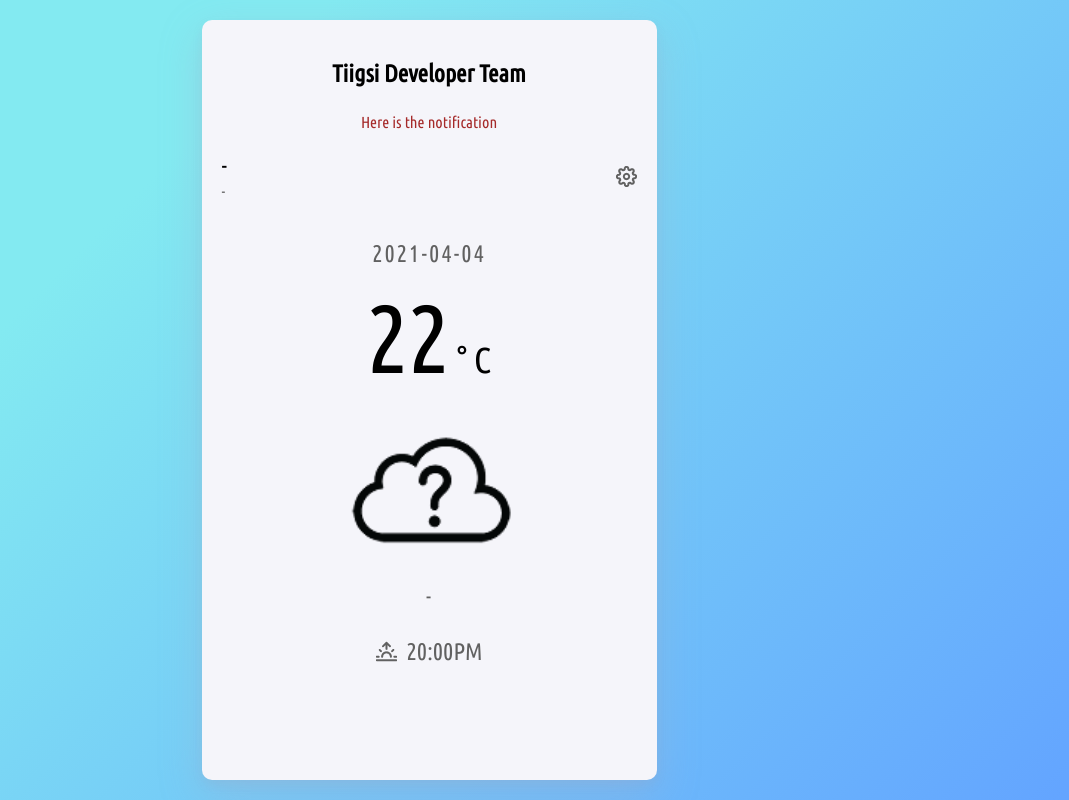
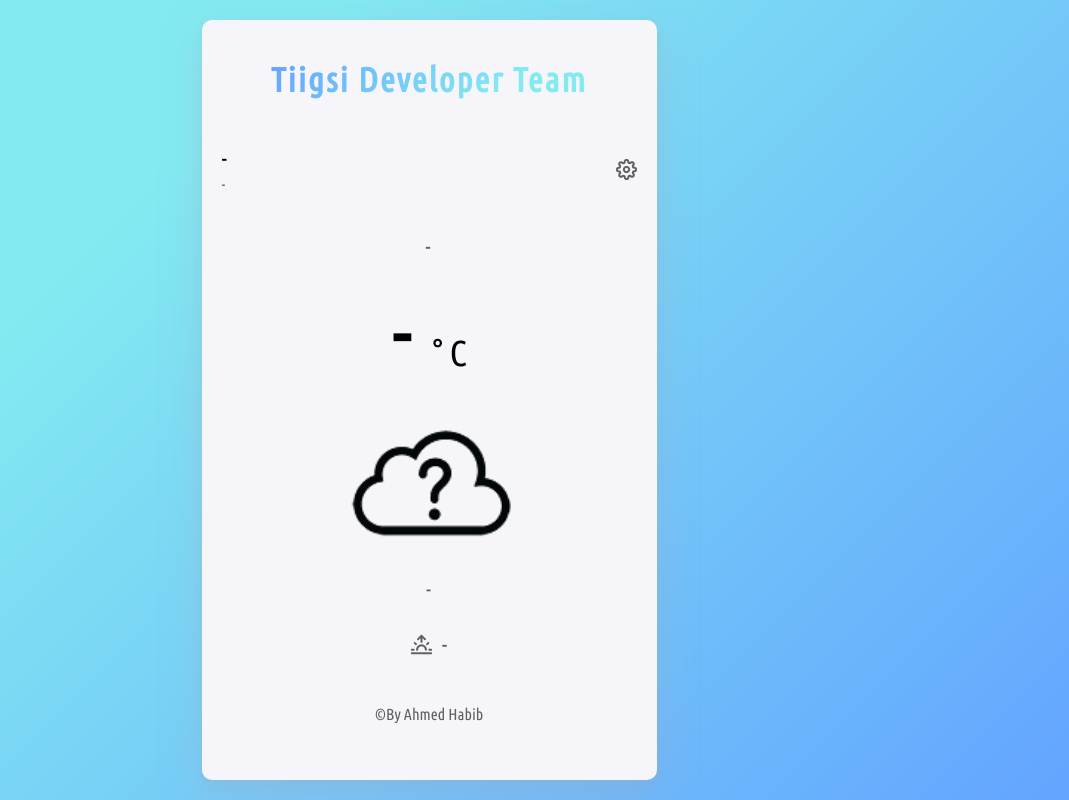
Before and after one commit to 4hmedhabib/WeatherApp, a plain HTML site: page index.html in a window 1280 px wide. Shown: the whole page, without its empty margins (211-1280 px from the left). Drawn offline with Linux system fonts and the light colour scheme; a web font is replaced by a local one.

Commit message:
delete files that is not necessary

```diff
--- a/css/old.css
+++ /dev/null
@@ -1,98 +0,0 @@
-* {
-    font-family: "Rimouski";
-    padding: 0;
-    margin: 0;
-}
-
-body {
-    height: 100vh;
-    display: flex;
-    justify-content: center;
-    align-items: center;
-    background-color: #63a4ff;
-    background-image: linear-gradient(315deg, #63a4ff 0%, #83eaf1 74%);
-}
-
-.container {
-    width: 50%;
-    height: 50vh;
-    padding: 0 40px;
-    border-radius: 30px;
-    background-color: #f5f5fa;
-    box-shadow: 0 5px 10px rgba(154, 160, 185, 0.15), 0 15px 40px rgba(166, 173, 201, 0.35);
-}
-
-.container .title {
-    margin: 30px 0 15px 0;
-}
-
-.container .title h2 {
-    font-size: 40px;
-    text-align: center;
-    background: -webkit-linear-gradient(315deg, #63a4ff 0%, #83eaf1 74%);
-    -webkit-background-clip: text;
-    -webkit-text-fill-color: transparent;
-}
-
-.container .notification {
-    display: flex;
-    justify-content: center;
-    align-items: center;
-    /* width: 50%; */
-    font-size: 22px;
-    color: rgb(235, 88, 88);
-    padding: 10px;
-}
-
-.container .weather-container {
-    display: flex;
-    flex-direction: row;
-    justify-content: space-between;
-    margin-top: 20px;
-}
-
-.container .weather-container .left-side {
-    display: flex;
-    flex-direction: column;
-    justify-content: center;
-    align-items: center;
-    margin-right: 50px;
-}
-
-.container .weather-container .left-side .main {
-    display: flex;
-    justify-content: center;
-    align-items: center;
-    /* background: grey; */
-    position: relative;
-}
-
-.container .weather-container .left-side .main .weather-icon img {
-    width: 250px;
-    height: 250px;
-}
-
-.container .weather-container .left-side .main .temperature-value p {
-    font-size: 5rem;
-    font-weight: 700;
-    cursor: pointer;
-}
-
-.container .weather-container .left-side .temperature-description {
-    font-size: 2rem;
-    position: absolute;
-    margin-top: 190px;
-    margin-left: 90px;
-    letter-spacing: 5px;
-}
-
-.container .weather-container .right-side .location p {
-    font-size: 50px;
-    color: #63a4ff
-}
-
-.container .weather-container .right-side .country p {
-    font-size: 30px;
-    margin-top: 10px;
-    letter-spacing: 2px;
-}
--- a/css/style.css
+++ b/css/style.css
@@ -32,6 +32,14 @@ body {
     margin-top: 20px;
 }
 
+.container .content .title h2 {
+    font-size: 34px;
+    letter-spacing: 2px;
+    background: -webkit-linear-gradient(315deg, #63a4ff 0%, #83eaf1 74%);
+    -webkit-background-clip: text;
+    -webkit-text-fill-color: transparent;
+}
+
 .container .content .weather-container {
     display: flex;
     flex-direction: column;
@@ -54,6 +62,7 @@ body {
 
 .container .content .weather-container .location-group .left-side {
     display: flex;
+    cursor: pointer;
 }
 
 .container .content .weather-container .location-group .left-side .loca {
@@ -89,6 +98,7 @@ body {
     font-size: 36px;
     margin-top: 15px;
     text-align: center;
+    cursor: pointer;
 }
 
 .container .content .weather-container .temp-group .temperature-value .number {
@@ -142,3 +152,15 @@ body {
     text-transform: uppercase;
     margin-left: 10px;
 }
+
+.container .content .weather-container footer {
+    display: flex;
+    justify-content: center;
+    margin-top: 50px;
+    color: #616161
+}
+
+.container .content .weather-container footer a {
+    color: #616161;
+    cursor: pointer;
+}
--- a/font/related.css
+++ /dev/null
@@ -1,6 +0,0 @@
-@font-face {
-    font-family: 'Rimouski';
-    src: url('rimouski_sb-webfont.woff2') format('woff2'), url('rimouski_sb-webfont.woff') format('woff');
-    font-weight: normal;
-    font-style: normal;
-}
--- a/index.html
+++ b/index.html
@@ -20,7 +20,7 @@
             </div>
             <div class="weather-container">
                 <div class="notification">
-                    <p>Here is the notification</p>
+                    <p></p>
                 </div>
                 <div class="location-group">
                     <div class="right-side">
@@ -32,18 +32,17 @@
                         </div>
                     </div>
                     <div class="left-side">
-
                         <div class="setting" id="convert">
                             <img src="./image/settings.png" alt="Settings">
                         </div>
                     </div>
                 </div>
                 <div class="temp-group">
-                    <div class="date">
-                        <p> 2021-04-04 </p>
+                    <div class="date" id="date">
+                        <p> - </p>
                     </div>
                     <div class="temperature-value">
-                        <p> <span class="number">22</span> &deg; <span>C</span></p>
+                        <p> <span class="number"> - </span> &deg; <span>C</span></p>
                     </div>
                 </div>
                 <div class="weather-icon-group">
@@ -57,9 +56,15 @@
                 <div class="footer-group">
                     <div class="time">
                         <img src="./image/sunrise.png" alt="sunrise">
-                        <p> 20:00pm </p>
+                        <div id="time">
+                            <p> - </p>
+                        </div>
                     </div>
                 </div>
+
+                <footer>
+                    &copy; <a href="https://github.com/ahmedhabiib" target="_blank"> By Ahmed Habib</a>
+                </footer>
             </div>
         </div>
     </div>
--- a/js/app.js
+++ b/js/app.js
@@ -8,6 +8,8 @@ const desc = document.querySelector('.temperature-description p');
 const locationElem = document.querySelector('.location p')
 const countryElem = document.querySelector('.country p')
 const setting = document.querySelector('#convert')
+const dateElem = document.querySelector('#date')
+const timeElem = document.querySelector('#time')
 const notification = document.querySelector('.notification')
 const dateOptions = {
     weekday: 'long',
@@ -83,10 +85,12 @@ const getWeather = (lat, long) => {
 // Display Weather into Dashboard
 function displayWeather() {
     weatherIcon.innerHTML = `<img src="./image/icons/${weather.iconId}.png"/>`;
-    // tempValue.innerHTML = `${weather.temperature.value}°<span>C</span>`;
+    tempValue.innerHTML = `<span class='number'>${weather.temperature.value}</span><span>&deg;C</span>`;
     desc.innerHTML = weather.description;
     locationElem.innerHTML = `${weather.city}, `;
     countryElem.innerHTML = `${weather.country()}`
+    dateElem.innerHTML = `<p>${weather.date.date}</p>`
+    timeElem.innerHTML = `<p>${weather.date.time}</p>`
 }
 
 // Celcius to Fahrenheit
```
Also changed, not shown: font/rimouski_sb-webfont.ttf (deleted), font/rimouski_sb-webfont.woff (deleted), font/rimouski_sb-webfont.woff2 (deleted).
